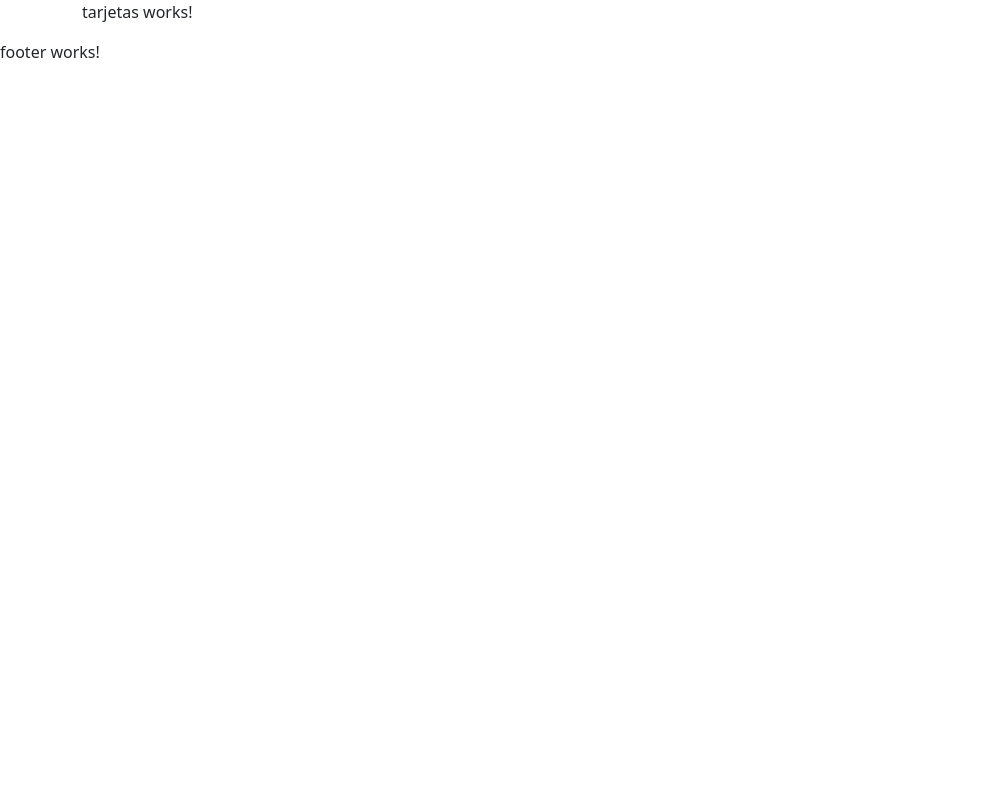
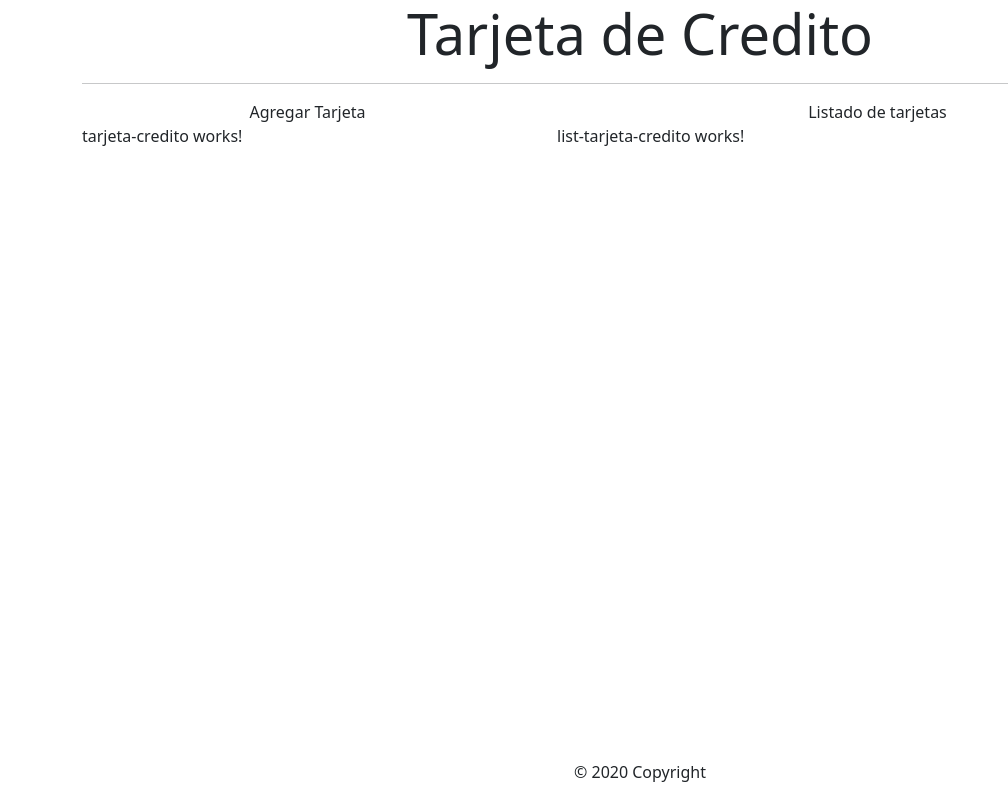
Before and after one commit to Cescastro/FrontEnd, an Angular app: page / in a window 1280 px wide. Shown: the whole page, without its empty margins (0-1008 px from the left). Built offline with nearby package versions, Linux system fonts and the light colour scheme.

Commit message:
componente tarjeta

```diff
--- a/src/app/components/footer/footer.component.css
+++ b/src/app/components/footer/footer.component.css
@@ -0,0 +1,6 @@
+.footer{
+    position: fixed;
+    bottom: 0;
+    width: 100%;
+    text-align: center;
+}
--- a/src/app/components/footer/footer.component.html
+++ b/src/app/components/footer/footer.component.html
@@ -1 +1,3 @@
-<p>footer works!</p>
+<div class="footer">
+    <p>© 2020 Copyright</p>
+</div>
--- a/src/app/components/tarjetas/tarjetas.component.html
+++ b/src/app/components/tarjetas/tarjetas.component.html
@@ -1 +1,21 @@
-<p>tarjetas works!</p>
+<div class="jumbtron">
+    <h1 class="display-4 text-center">Tarjeta de Credito</h1>
+    <hr>
+    <div class="row">
+        <div class="col-md-5">
+            <div class="text-center">
+                Agregar Tarjeta
+            </div>
+            <app-tarjeta-credito></app-tarjeta-credito>
+        </div>
+        <div class="col-md-7">
+
+            <div class="text-center">
+                Listado de tarjetas
+            </div>
+            <app-list-tarjeta-credito>
+
+            </app-list-tarjeta-credito>
+        </div>
+    </div>
+</div>
```
